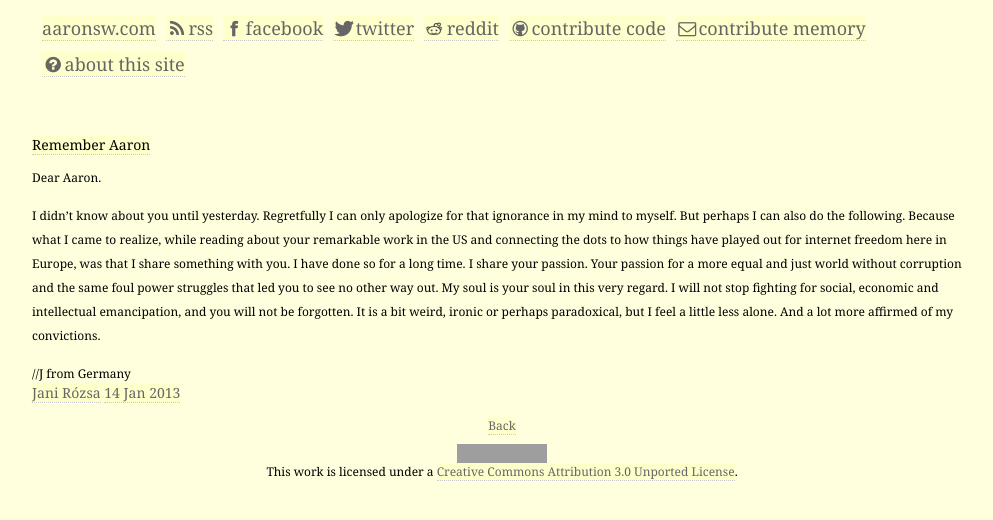
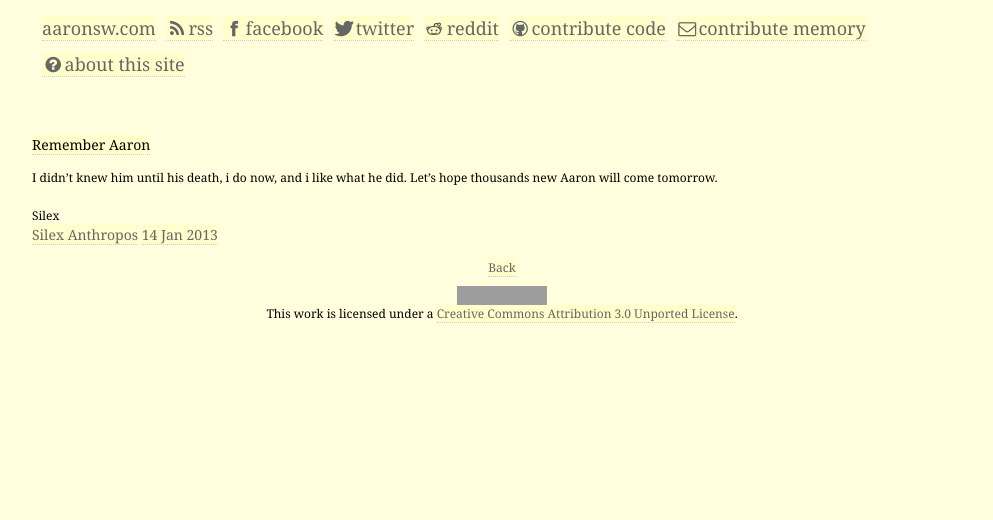
Before and after one commit to guanix/rememberaaronsw, a Jekyll site: the page built from memories/_posts/2013-01-14-Remember-Aaron.md, in a window 1280 px wide. Shown: the top 520 px of the page, without its empty margins (138-1131 px from the left). Built offline with Jekyll 4.4.1, drawn with Linux system fonts in a browser that asks for light colours; grey boxes are pictures that could not be loaded.

Commit message:
Adding Silex Anthropos.

```diff
--- a/memories/_posts/2013-01-14-Remember-Aaron.md
+++ b/memories/_posts/2013-01-14-Remember-Aaron.md
@@ -1,12 +1,11 @@
 ---
-author: Jani Rózsa
+author: Silex Anthropos
 type: post
 date: 2013-01-14
 title: Remember Aaron
 layout: default
 ---
-Dear Aaron.
+I didn't knew him until his death, i do now, and i like what he did.
+Let's hope thousands new Aaron will come tomorrow.
 
-I didn't know about you until yesterday. Regretfully I can only apologize for that ignorance in my mind to myself. But perhaps I can also do the following. Because what I came to realize, while reading about your remarkable work in the US and connecting the dots to how things have played out for internet freedom here in Europe, was that I share something with you. I have done so for a long time. I share your passion. Your passion for a more equal and just world without corruption and the same foul power struggles that led you to see no other way out. My soul is your soul in this very regard. I will not stop fighting for social, economic and intellectual emancipation, and you will not be forgotten. It is a bit weird, ironic or perhaps paradoxical, but I feel a little less alone. And a lot more affirmed of my convictions.
-
-//J from Germany
+Silex
```
